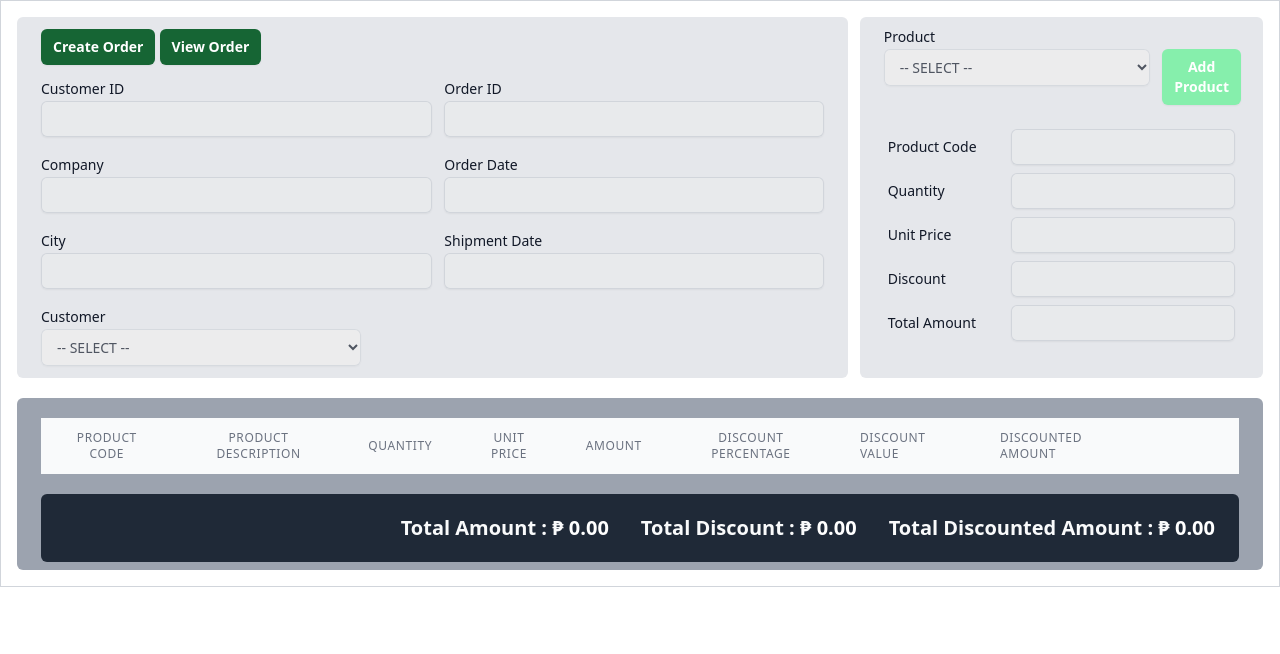
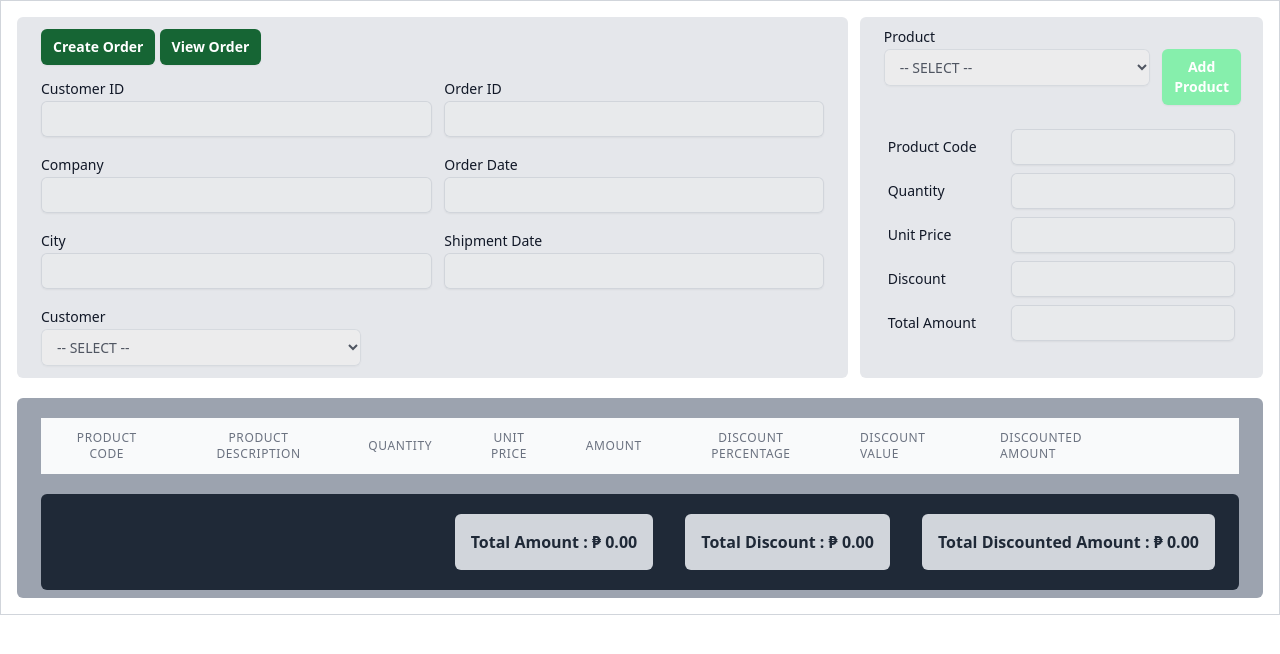
Before and after one commit to GabJeungSook/nodejsCRUD, a plain HTML site: page client/index.html in a window 1280 px wide. Drawn offline with nearby package versions, Linux system fonts and the light colour scheme; no server answers.

Commit message:
modify design

```diff
--- a/client/index.html
+++ b/client/index.html
@@ -180,14 +180,14 @@
         <div class="grid grid-cols-12 space-x-3 mt-5">
             <div class="col-span-12 bg-gray-800 px-6 rounded-md">
                 <div class="flex justify-end space-x-8 py-5">
-                    <div class="my-auto text-gray-50 text-xl font-semibold">
-                        Total Amount : ₱ <span id="total_amount" class="text-white"></span>
+                    <div class="my-auto text-gray-50 text-md font-semibold bg-gray-300 p-4 rounded-md text-gray-800">
+                        Total Amount : ₱ <span id="total_amount"></span>
                     </div>
-                    <div class="my-auto text-gray-50 text-xl font-semibold">
-                        Total Discount : ₱ <span id="total_discount" class="text-white"></span>
+                    <div class="my-auto text-gray-50 text-md font-semibold bg-gray-300 p-4 rounded-md text-gray-800">
+                        Total Discount : ₱ <span id="total_discount"></span>
                     </div>
-                    <div class="my-auto text-gray-50 text-xl font-semibold">
-                        Total Discounted Amount : ₱ <span id="total_discounted_amount" class="text-white"></span>
+                    <div class="my-auto text-gray-50 text-md font-semibold bg-gray-300 p-4 rounded-md text-gray-800">
+                        Total Discounted Amount : ₱ <span id="total_discounted_amount"></span>
                     </div>
                 </div>
             </div>
```
